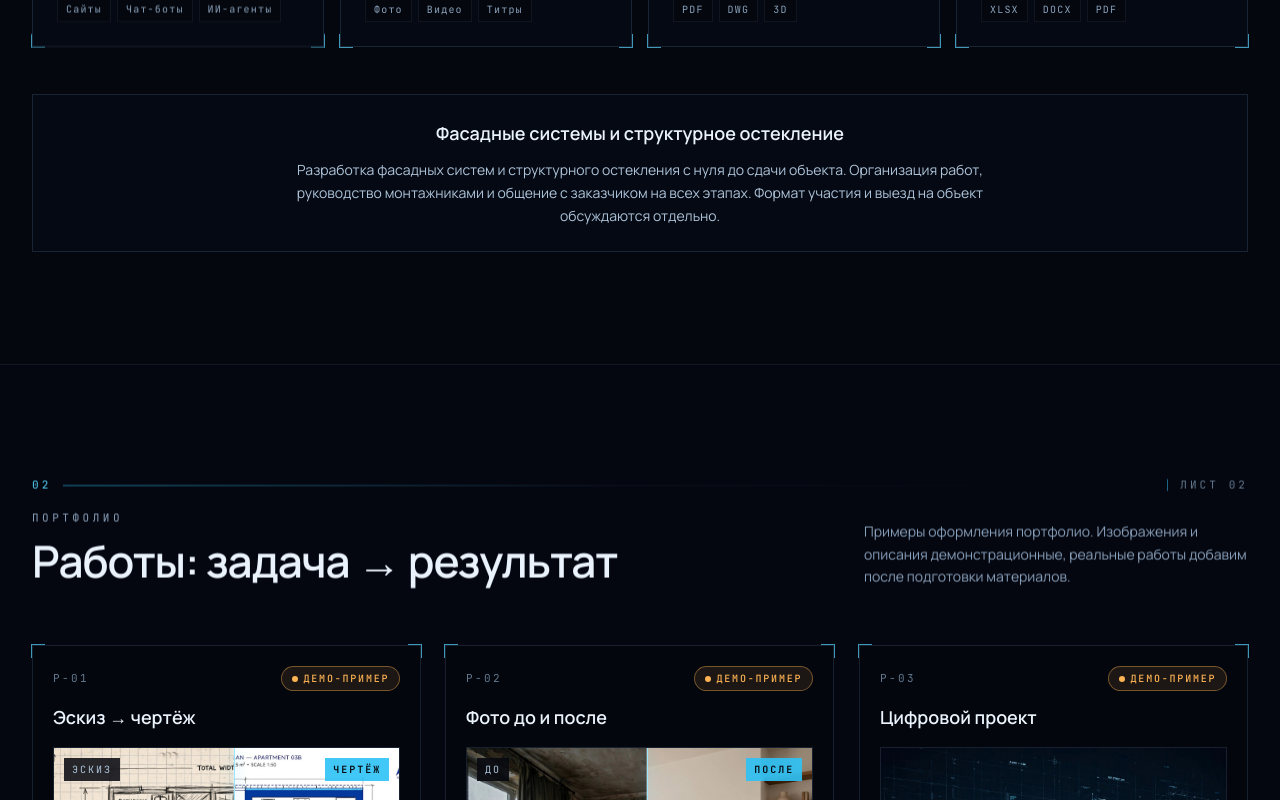
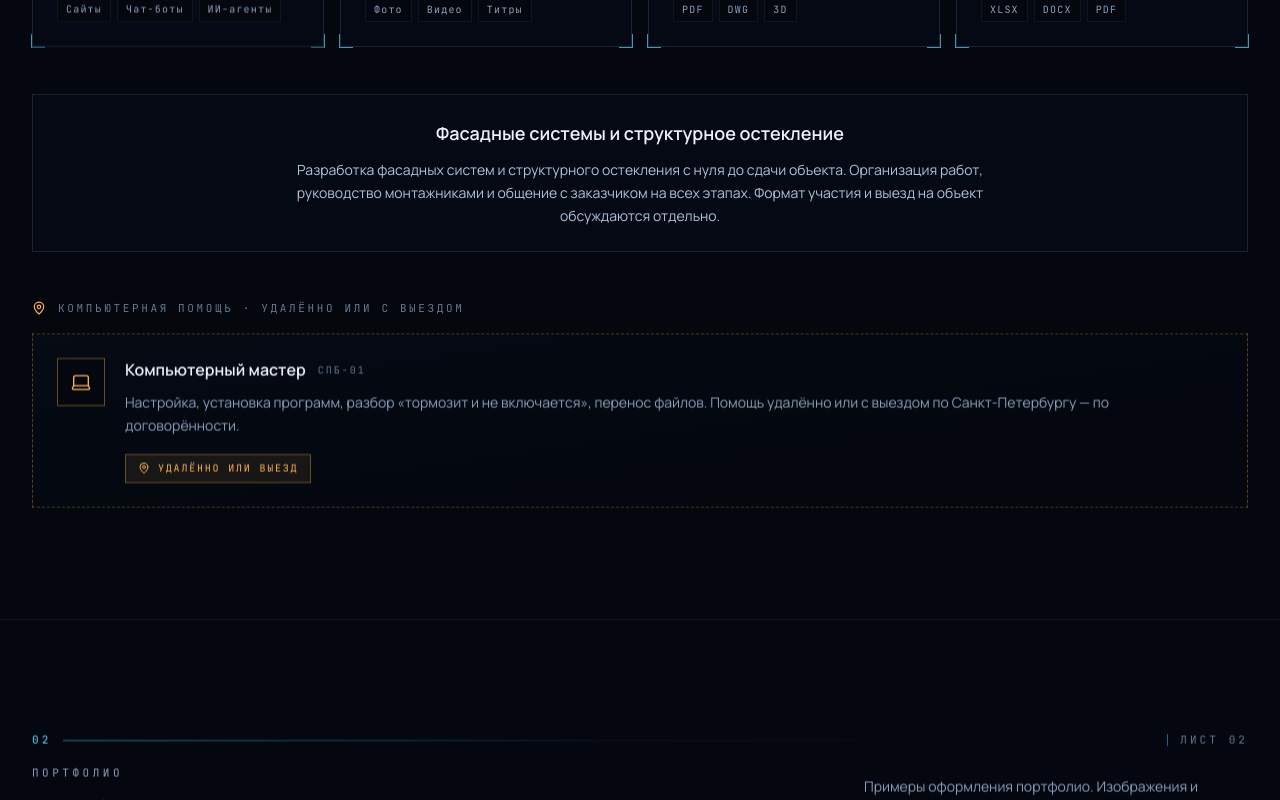
Before and after one commit to WaDIM0041/specialist-na-chas, a React (Vite) app: page / in a window 1280 px wide. Shown: the part 1530-2330 px from the top of the page. Built offline with nearby package versions, Linux system fonts and the light colour scheme; a web font is replaced by a local one.

Commit message:
Restore computer support service

```diff
--- a/src/components/Services.tsx
+++ b/src/components/Services.tsx
@@ -67,8 +67,8 @@ const OFFLINE = [
   },
 ];
 
-// Временно скрытый блок: вернуть его можно, переключив значение на true.
-const SHOW_OFFLINE_FORMATS = false;
+// Карточка бытового мастера временно скрыта.
+const SHOW_HANDYMAN = false;
 
 export default function Services() {
   return (
@@ -133,17 +133,17 @@ export default function Services() {
           </article>
         </Reveal>
 
-        {SHOW_OFFLINE_FORMATS && (
+        {
           <>
-            {/* временно скрытые офлайн-форматы */}
+            {/* Компьютерная помощь доступна удалённо и с выездом. */}
             <Reveal delay={120} className="mt-10 md:mt-12">
               <div className="mb-4 flex items-center gap-3 font-mono text-[11px] uppercase tracking-[0.24em] text-fog-500">
                 <MapPin className="h-3.5 w-3.5 text-demo-400" />
-                Офлайн-форматы · Санкт-Петербург · по договорённости
+                Компьютерная помощь · удалённо или с выездом
               </div>
             </Reveal>
-            <ul className="grid gap-4 md:grid-cols-2">
-              {OFFLINE.map((s, i) => (
+            <ul className="grid gap-4">
+              {OFFLINE.filter((s) => SHOW_HANDYMAN || s.code !== "СПб-02").map((s, i) => (
                 <Reveal as="li" key={s.code} delay={i * 110}>
                   <article className="group relative flex h-full gap-5 border border-dashed border-demo-400/35 bg-gradient-to-br from-ink-900/70 to-ink-950 p-5 transition-colors duration-500 hover:border-demo-400/70 sm:p-6">
                     <span className="grid h-12 w-12 shrink-0 place-items-center border border-demo-400/40 bg-ink-950 text-demo-400">
@@ -165,7 +165,7 @@ export default function Services() {
               ))}
             </ul>
           </>
-        )}
+        }
       </div>
     </section>
   );
```
